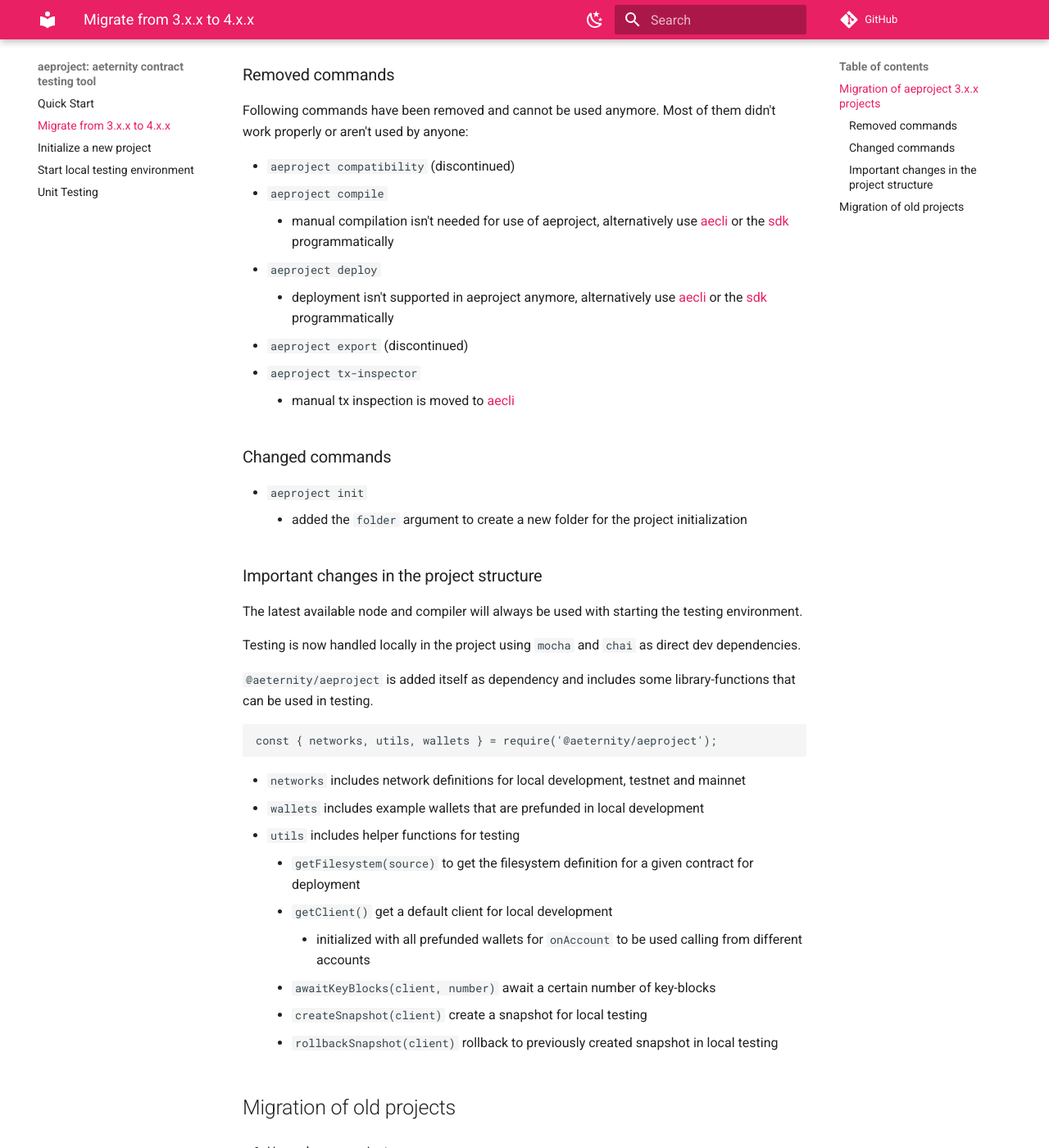
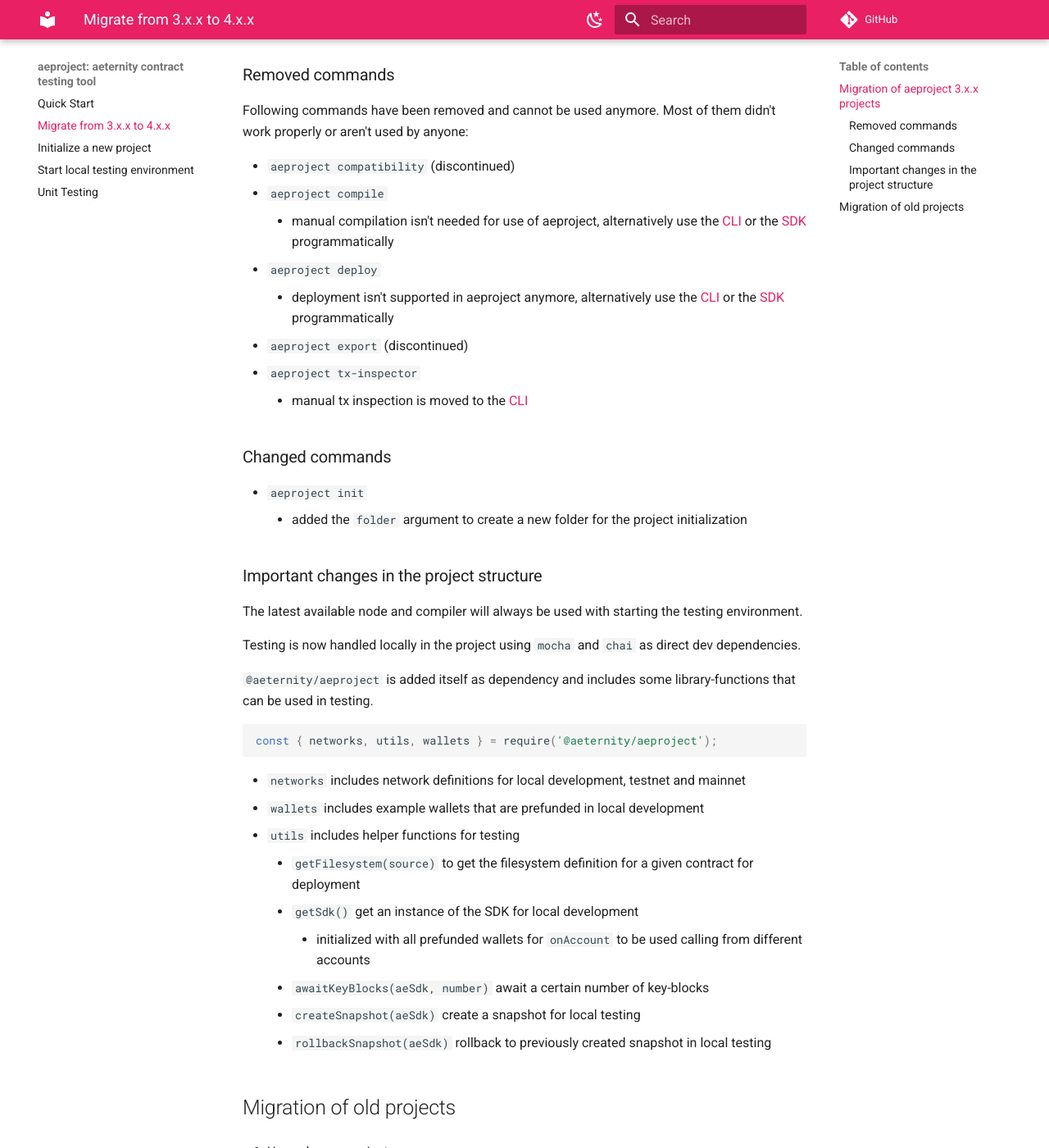
Before and after one commit to aeternity/aeproject, an MkDocs documentation site: the page built from docs/migration-from-3.x.x-to-4.x.x.md, in a window 1280 px wide and 1400 px high, scrolled down 335 px. Shown: the whole window at 82% size. Built offline with MkDocs 1.6.1 and Material for MkDocs 9.7.7, drawn with Linux system fonts in a browser that asks for light colours; comment, search, counter and statistics services are not loaded; the version menu is left out; some of the changed text lies outside the part shown.

Commit message:
chore: adapt to naming convention of sdk examples

````diff
--- a/docs/migration-from-3.x.x-to-4.x.x.md
+++ b/docs/migration-from-3.x.x-to-4.x.x.md
@@ -13,12 +13,12 @@
 
 - `aeproject compatibility` (discontinued)
 - `aeproject compile`
-    -  manual compilation isn't needed for use of aeproject, alternatively use [aecli](https://github.com/aeternity/aepp-cli-js) or the [sdk](https://github.com/aeternity/aepp-sdk-js) programmatically
+    -  manual compilation isn't needed for use of aeproject, alternatively use the [CLI](https://github.com/aeternity/aepp-cli-js) or the [SDK](https://github.com/aeternity/aepp-sdk-js) programmatically
 - `aeproject deploy`
-    - deployment isn't supported in aeproject anymore, alternatively use [aecli](https://github.com/aeternity/aepp-cli-js) or the [sdk](https://github.com/aeternity/aepp-sdk-js) programmatically
+    - deployment isn't supported in aeproject anymore, alternatively use the [CLI](https://github.com/aeternity/aepp-cli-js) or the [SDK](https://github.com/aeternity/aepp-sdk-js) programmatically
 - `aeproject export` (discontinued)
 - `aeproject tx-inspector`
-    - manual tx inspection is moved to [aecli](https://github.com/aeternity/aepp-cli-js)
+    - manual tx inspection is moved to the [CLI](https://github.com/aeternity/aepp-cli-js)
 ### Changed commands
 - `aeproject init`
     - added the `folder` argument to create a new folder for the project initialization
@@ -30,7 +30,7 @@
 
 `@aeternity/aeproject` is added itself as dependency and includes some library-functions that can be used in testing.
 
-```
+```js
 const { networks, utils, wallets } = require('@aeternity/aeproject');
 ```
 
@@ -38,11 +38,11 @@
 - `wallets` includes example wallets that are prefunded in local development
 - `utils` includes helper functions for testing
     - `getFilesystem(source)` to get the filesystem definition for a given contract for deployment
-    - `getClient()` get a default client for local development
+    - `getSdk()` get an instance of the SDK for local development
         - initialized with all prefunded wallets for `onAccount` to be used calling from different accounts
-    - `awaitKeyBlocks(client, number)` await a certain number of key-blocks
-    - `createSnapshot(client)` create a snapshot for local testing
-    - `rollbackSnapshot(client)` rollback to previously created snapshot in local testing
+    - `awaitKeyBlocks(aeSdk, number)` await a certain number of key-blocks
+    - `createSnapshot(aeSdk)` create a snapshot for local testing
+    - `rollbackSnapshot(aeSdk)` rollback to previously created snapshot in local testing
 
 ## Migration of old projects
 1. Upgrade your project
@@ -63,4 +63,4 @@
         - local testing network is now `devmode` instead of `local`
     - replace `defaultWallets` import with `const { wallets } = require('@aeternity/aeproject');` for prefunded wallets
     - replace `contractUtils` import with `const { utils } = require('@aeternity/aeproject');` for utils
-        - consider using the new helpers for getting a client and creating snapshots similar to `test/exampleTest.js`
+        - consider using the new helpers for initializing the SDK and creating snapshots similar to `test/exampleTest.js`
````
Also changed, not shown: docs/cli/test.md (+6 -6 lines), 2 other files.
